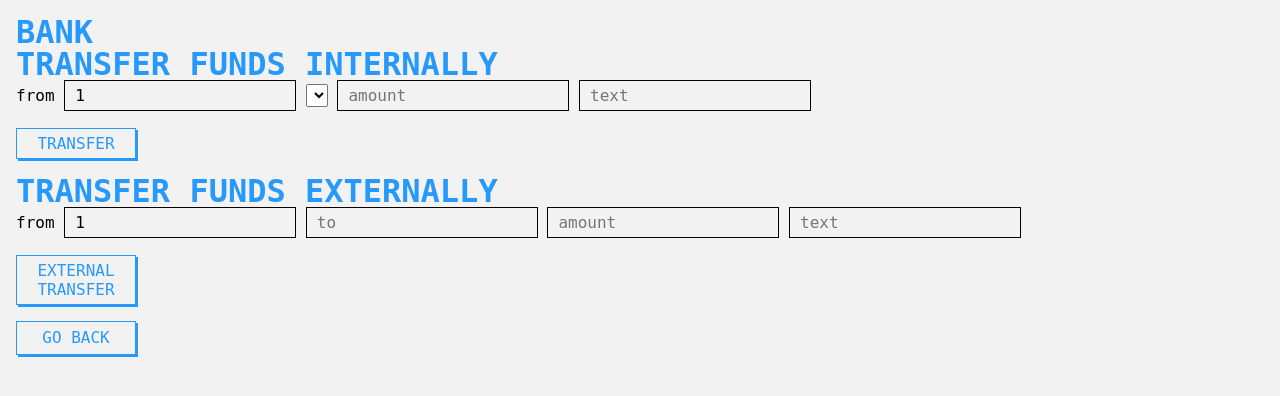
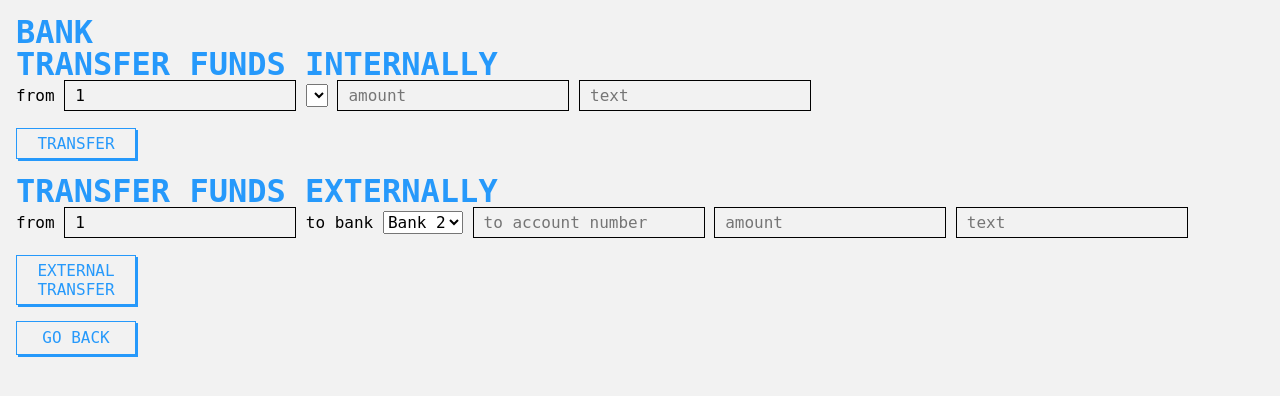
Before and after one commit to iganaskret/django_bank, a Django app: page /accounts/profile/transfers/1/ in a window 1280 px wide. Shown: the top 396 px of the page. Run offline with Django 3.2, Linux system fonts and the light colour scheme; a user stored in the database is signed in; tables that the repository leaves empty hold one stand-in row (values such as "Sample post"); lists and menus that the app fills with data are empty.

Commit message:
rest fix

```diff
--- a/bank_app/api.py
+++ b/bank_app/api.py
@@ -9,7 +9,7 @@ from rest_framework.parsers import JSONParser
 from rest_framework import status
 import json
 
-# from .permissions import IsOwnerOrNoAccess
+from .permissions import IsOwnerOrNoAccess
 
 
 class AccountList(generics.ListCreateAPIView):
@@ -20,6 +20,7 @@ class AccountList(generics.ListCreateAPIView):
 class AccountDetail(generics.RetrieveUpdateDestroyAPIView):
     queryset = Account.objects.all()
     serializer_class = AccountSerializer
+    lookup_field = 'account_number'
 
 
 # class LedgerList(generics.ListCreateAPIView):
--- a/bank_app/models.py
+++ b/bank_app/models.py
@@ -48,11 +48,22 @@ class Account(models.Model):
     def balance(self):
         ledger_sum = Ledger.objects.filter(
             id_account_fk=self.id).aggregate(Sum('amount'))
+        external_ledger_sum = ExternalLedger.objects.filter(
+            localAccount=self.id).aggregate(Sum('amount'))
+
         for key, value in ledger_sum.items():
             if value == None:
-                return 0
+                balance = 0
             else:
-                return value
+                balance = value
+
+        for key, value in external_ledger_sum.items():
+            if value == None:
+                external_balance = 0
+            else:
+                external_balance = value
+
+        return balance + external_balance
 
     def __str__(self):
         return f"{self.name} - {self.id} - {self.user.id} - {self.balance}"
@@ -91,6 +102,7 @@ class ExternalLedger(models.Model):
     foreignAccount = models.CharField(max_length=100, blank=False)
     amount = models.DecimalField(max_digits=20, decimal_places=2)
     text = models.CharField(max_length=20)
+    comments = models.CharField(max_length=100)
     date_created = models.DateTimeField(auto_now_add=True)
     #transaction_id = models.CharField(max_length=100, blank=True)
 
--- a/bank_app/templates/bank_app/transfers.html
+++ b/bank_app/templates/bank_app/transfers.html
@@ -22,16 +22,13 @@
     {% csrf_token %}
     <label for="fromAccount">from</label>
     <input type="number" name="fromAccount" id="fromAccount" placeholder="from" value={{ currentAccount.pk }}>
-    <!-- <select name="toAccount" id="toAccount">
-        {% for account in allAccounts %}
-        {% if account.account_type == 'Foreign Bank Account' %}
-        <option value={{ account.pk }}> {{ account.pk }} - {{ account.type }}</option>
-        {% endif %}
-        {% endfor %}
-    </select> -->
+    <label for="toBank">to bank</label>
+    <select name="toBank" id="toBank">
+        <option value={{ Bank2 }}> Bank 2</option>
+    </select>
     <input type="number" name="toForeignBankAccount" id="toForeignBankAccount" hidden value={{ 1 }}>
     <!-- hidden value={{ 4 }} THE ID OF THE ACC IN THE OTHER BANK! -->
-    <input type="number" name="toAccount" id="toAccount" placeholder="to">
+    <input type="number" name="toAccount" id="toAccount" placeholder="to account number">
     <input type="number" name="amount" id="amount" placeholder="amount">
     <input name="text" id="text" placeholder="text">
     <button type="submit"> external transfer</button>
--- a/bank_app/urls.py
+++ b/bank_app/urls.py
@@ -23,7 +23,7 @@ urlpatterns = [
     path('pdf/<account_id>/', views.pdf, name='pdf'),
     # path('api/v1/add5to/<int:pk>/', TBDNAME.as_view()),
     path('api/v1/accounts/', AccountList.as_view()),
-    path('api/v1/accounts/<int:pk>/', AccountDetail.as_view()),
+    path('api/v1/accounts/<account_number>/', AccountDetail.as_view()),
     path('api/v1/ledger/', LedgerList.as_view()),
     path('api/v1/external_ledger/', ExternalLedgerList.as_view()),
     path('api/v1/ledger/<int:pk>/', LedgerDetail.as_view()),
--- a/bank_app/views.py
+++ b/bank_app/views.py
@@ -10,7 +10,8 @@ from django.http import Http404
 from django.http.response import JsonResponse
 from rest_framework.parsers import JSONParser
 from rest_framework import status
-
+import random
+import string
 from .serializers import ExternalLedgerSerializer, LedgerSerializer
 from rest_framework.decorators import api_view
 import requests
@@ -108,13 +109,25 @@ def add_account_by_employee(request):
     context = {
         'accounts': accounts
     }
+
+    def create_unique_id():
+        return '1'.join(random.choices(string.digits, k=9))
+
+    random_acc_number = create_unique_id()
+    unique = False
+    while not unique:
+        if not Account.objects.filter(account_number=random_acc_number):
+            unique = True
+        else:
+            random_acc_number = create_unique_id()
     if request.method == 'POST':
         account_type = request.POST['account_type']
         account_name = request.POST['name']
         account = Account()
         account.user = request.user
         account.name = account_name
-        account.account_number = "12345678"
+        #account.account_number = "12345678"
+        account.account_number = random_acc_number
         account.account_type = account_type
         account.save()
 
@@ -131,13 +144,25 @@ def add_account(request):
     context = {
         'accounts': accounts
     }
+
+    def create_unique_id():
+        return ''.join(random.choices(string.digits, k=9))
+
+    random_acc_number = create_unique_id()
+    unique = False
+    while not unique:
+        if not Account.objects.filter(account_number=random_acc_number):
+            unique = True
+        else:
+            random_acc_number = create_unique_id()
     if request.method == 'POST':
         account_type = request.POST['account_type']
         account_name = request.POST['name']
         account = Account()
         account.user = request.user
         account.name = account_name
-        account.account_number = "12345678"
+        #account.account_number = "12345678"
+        account.account_number = "1" + random_acc_number
         account.account_type = account_type
         account.save()
 
@@ -282,19 +307,26 @@ def external_transfers(request, account_id):
     }
     if request.method == 'POST':
 
+        local_account = request.POST['fromAccount']
+        foreign_account = request.POST['toAccount']
+        # change in the template so that it's the acc number
+        foreign_fa = request.POST['toForeignBankAccount']
+        local_fa = 1
         amount = request.POST['amount']
-        from_account = request.POST['fromAccount']
-        to_account = request.POST['toForeignBankAccount']
         text = request.POST['text']
         acc_balance = currentAccount.balance
-        foreign_account = request.POST['toAccount']
+
+        local_account_obj = get_object_or_404(Account, pk=local_account)
+        local_account_num = local_account_obj.account_number
 
         externalLedger = ExternalLedger()
-        from_account_obj = get_object_or_404(Account, pk=from_account)
-        externalLedger.localAccount = from_account_obj
-        externalLedger.foreignAccount = foreign_account
-        externalLedger.amount = amount
+        local_fa_obj = get_object_or_404(Account, pk=local_fa)
+        local_fa_num = local_fa_obj.account_number
+        externalLedger.localAccount = local_fa_obj
+        externalLedger.foreignAccount = foreign_fa
+        externalLedger.amount = -int(amount)
         externalLedger.text = text
+        externalLedger.comments = f"from local account with number {local_account_num}"
         transaction_id = uuid.uuid4()
 
         url = 'http://0.0.0.0:8003/accounts/profile/api/v1/rest-auth/login/'
@@ -304,12 +336,17 @@ def external_transfers(request, account_id):
         key = keystring["key"]
         print(f'Token {key}')
 
-        # headers = {
-        #     'Authorization': 'Token 4e3e5662799e6442075ccf23b8435547b8c58f15'}
-        # r = requests.get(url, headers=headers)
+        # GET THE ACCOUNT ID BASED ON THE NUMBER
+        url = f'http://0.0.0.0:8003/accounts/profile/api/v1/accounts/{foreign_account}/'
+        #pload = {"username": "external_transfers", "password": 'external123'}
+        my_headers = {
+            'Authorization': f'Token {key}'}
+        r = requests.get(url, headers=my_headers)
+        account_obj = json.loads(r.text)
+        foreign_account_id = account_obj["id"]
 
-        pload = {"localAccount": foreign_account, "foreignAccount": from_account,
-                 "amount": amount, "text": text}
+        pload = {"localAccount": 1, "foreignAccount": local_fa_num,
+                 "amount": amount, "text": text, "comments": f"to local account with number {foreign_account}"}
 
         my_headers = {
             'Authorization': f'Token {key}'}
@@ -317,7 +354,7 @@ def external_transfers(request, account_id):
             'http://0.0.0.0:8003/accounts/profile/api/v1/external_ledger/', headers=my_headers, data=pload)
         print(r.text)
 
-        pload = {"id_account_fk": from_account,
+        pload = {"id_account_fk": foreign_account_id,
                  "amount": amount, "text": text, "transaction_id": transaction_id}
 
         my_headers = {
@@ -328,7 +365,7 @@ def external_transfers(request, account_id):
 
         # "id_account_fk": the id of the FOREIGN ACC in the other bank
         pload = {"id_account_fk": 1,
-                 "amount": amount, "text": text, "transaction_id": transaction_id}
+                 "amount": -int(amount), "text": text, "transaction_id": transaction_id}
 
         my_headers = {
             'Authorization': f'Token {key}'}
@@ -337,7 +374,7 @@ def external_transfers(request, account_id):
         print(r.text)
 
         if acc_balance >= int(amount):
-            Ledger.transaction(int(amount), from_account, to_account, text)
+            Ledger.transaction(int(amount), local_account, local_fa, text)
             externalLedger.save()
             return redirect('bank_app:index')
         else:
@@ -367,6 +404,17 @@ def api_transfers(request):
     return JsonResponse(ledger_serializer.errors, status=status.HTTP_400_BAD_REQUEST)
 
 
+# @api_view(['GET'])
+# def account_detail(request, pk):
+#     """
+#     Retrieve, update or delete a code snippet.
+#     """
+#     try:
+#         account = Account.objects.get(pk=pk)
+#     except Account.DoesNotExist:
+#         return Response(status=status.HTTP_404_NOT_FOUND)
+
+
 @login_required
 def pdf(request, account_id):
     movements = Ledger.objects.filter(id_account_fk=account_id)
```
Also changed, not shown: bank_app/permissions.py (+6 -2 lines), bank_app/serializers.py (+3 -91 lines), bank_app/migrations/0011_externalledger_comments.py (added), bank_app/migrations/0012_alter_externalledger_comments.py (added).
